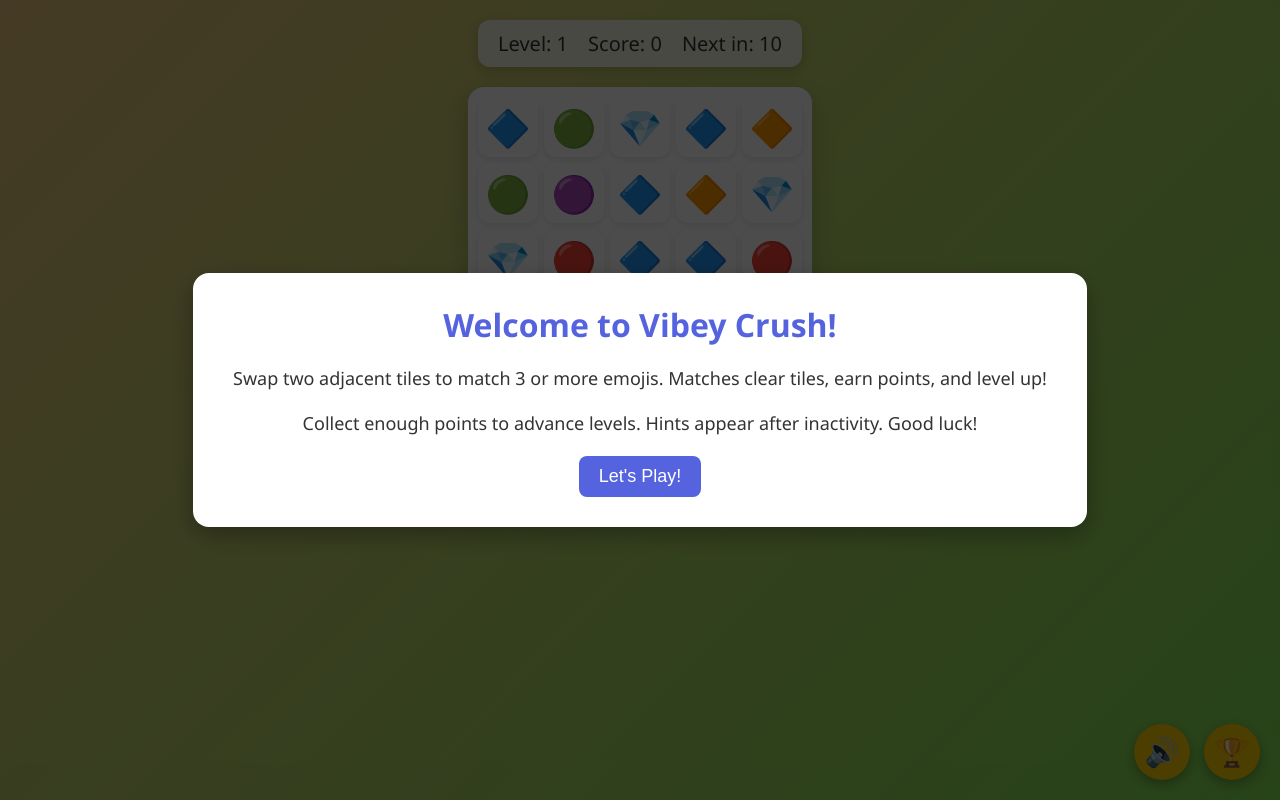
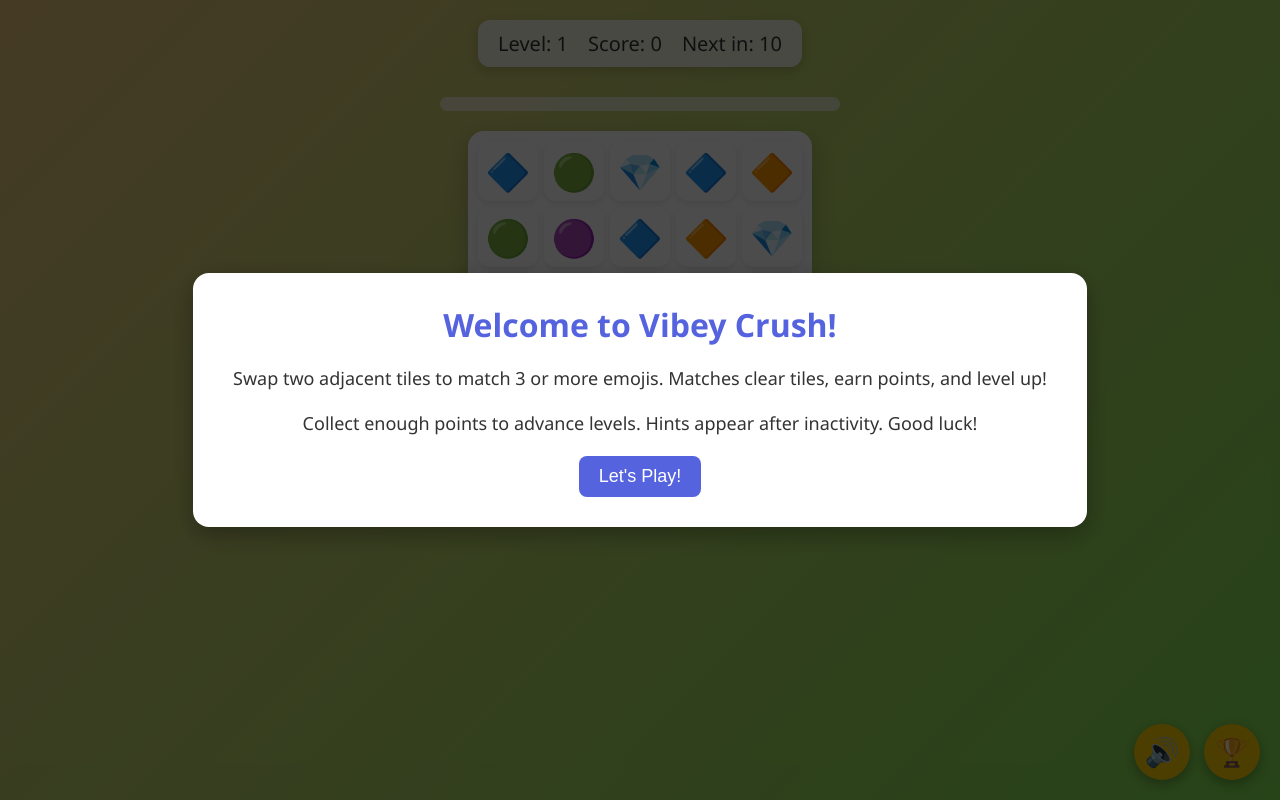
Before and after one commit to mDisna/Vibey-Crush, a plain HTML site: page index.html in a window 1280 px wide. Drawn offline with nearby package versions, Linux system fonts and the light colour scheme.

Commit message:
Add level progress bar

```diff
--- a/css/styles.css
+++ b/css/styles.css
@@ -245,3 +245,20 @@ body {
     opacity: 0;
   }
 }
+
+/* Level progress bar */
+#progress {
+  width: 80%;
+  max-width: 400px;
+  height: 14px;
+  background: rgba(255, 255, 255, 0.6);
+  border-radius: 7px;
+  margin: 10px 0 20px;
+  overflow: hidden;
+}
+#progress .bar {
+  height: 100%;
+  width: 0%;
+  background: #ffce00;
+  transition: width 0.3s ease;
+}
--- a/index.html
+++ b/index.html
@@ -12,6 +12,7 @@
       <div id="score">Score: 0</div>
       <div id="remaining">Next in: 10</div>
     </div>
+    <div id="progress"><div class="bar"></div></div>
     <div id="game"></div>
 
     <!-- Tutorial Overlay -->
--- a/js/app.js
+++ b/js/app.js
@@ -53,6 +53,10 @@ function updateUI() {
   document.getElementById("remaining").textContent = `Next in: ${Math.ceil(
     rem
   )}`;
+  const threshold = getThreshold(level);
+  const percent = Math.min(100, (levelScore / threshold) * 100);
+  const bar = document.querySelector("#progress .bar");
+  if (bar) bar.style.width = `${percent}%`;
 }
 
 function generateBoard() {
```
